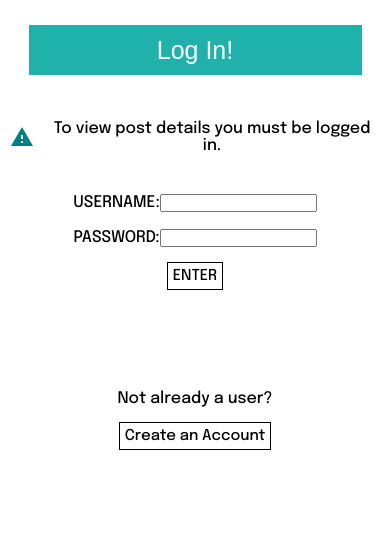
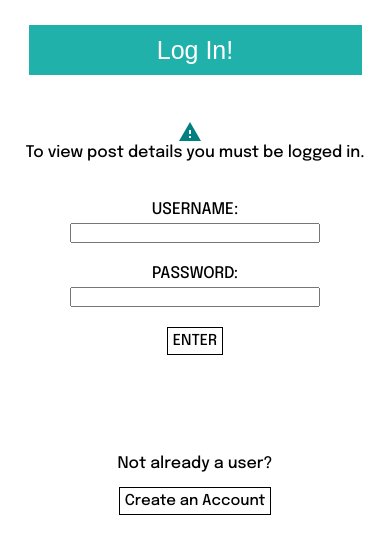
Before and after one commit to gabi-rogers23/StrangersThings, a React app: page /logIn in a window 390 px wide. Shown: the part 150-704 px from the top of the page. Built offline with nearby package versions, Linux system fonts and the light colour scheme.

Commit message:
logIn and Register responsive

```diff
--- a/public/style.css
+++ b/public/style.css
@@ -40,6 +40,13 @@ button {
 button:hover {
   box-shadow: rgba(0, 0, 0, 0) 0px 0px 0px 0px, rgba(0, 0, 0, 0) 0px 0px 0px 0px,
     rgba(0, 0, 0, 0.3) 0px 10px 15px -3px, rgba(0, 0, 0, 0.1) 0px 4px 6px -2px;
+}
+
+input{
+  margin: 5px;
+  height: 20px;
+  width: 250px;
+  font-size: large;
 }
 
 .logo {
@@ -275,6 +282,14 @@ ul {
   justify-content: space-around;
 }
 
+.logInForm div{
+  display: flex;
+  flex-flow: row nowrap;
+  align-items: center;
+  justify-content: center;
+  text-align: center;
+}
+
 .logInButton {
   margin-top: 15px;
 }
@@ -397,6 +412,10 @@ header{
 .navIcon{
   display: contents;
 }
+
+.logInForm div{
+  flex-flow: column nowrap;
+}
 }
 
 @media screen and (max-width: 500px){
```
